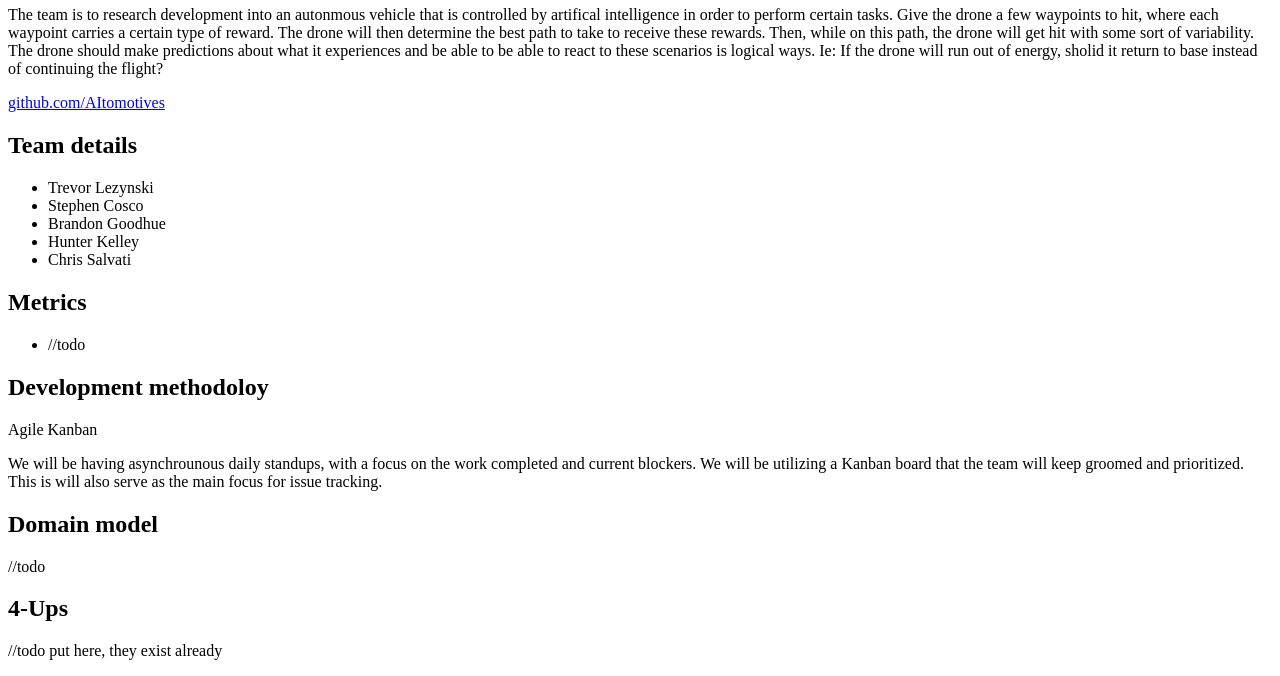
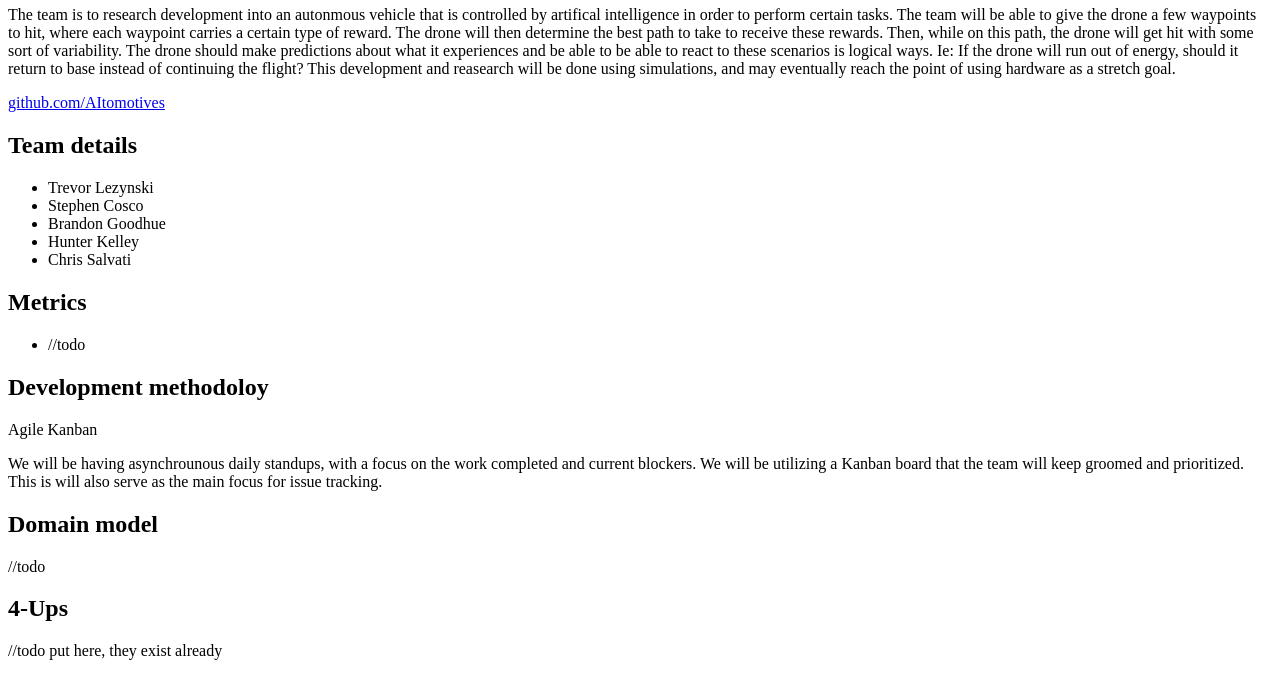
Before and after one commit to AItomotives/Website, a plain HTML site: page index.html in a window 1280 px wide. Shown: the part 132-808 px from the top of the page. Drawn offline with Linux system fonts and the light colour scheme.

Commit message:
Fix typo, add more to project synopsis.

```diff
--- a/index.html
+++ b/index.html
@@ -10,13 +10,16 @@
         <p>
           The team is to research development into an autonmous vehicle that is
           controlled by artifical intelligence in order to perform certain tasks.
-          Give the drone a few waypoints to hit, where each waypoint carries a
-          certain type of reward. The drone will then determine the best path
-          to take to receive these rewards. Then, while on this path, the drone
-          will get hit with some sort of variability. The drone should make
-          predictions about what it experiences and be able to be able to react
-          to these scenarios is logical ways. Ie: If the drone will run out of
-          energy, sholid it return to base instead of continuing the flight?
+          The team will be able to give the drone a few waypoints to hit, where
+          each waypoint carries a certain type of reward. The drone will then
+          determine the best path to take to receive these rewards.
+          Then, while on this path, the drone will get hit with some sort of
+          variability. The drone should make predictions about what it
+          experiences and be able to be able to react to these scenarios is
+          logical ways. Ie: If the drone will run out of energy, should it
+          return to base instead of continuing the flight? This development and
+          reasearch will be done using simulations, and may eventually reach the
+          point of using hardware as a stretch goal.
         </p>
         <a href="https://github.com/AItomotives">github.com/AItomotives</a>
         <h2>Team details</h2>
```
